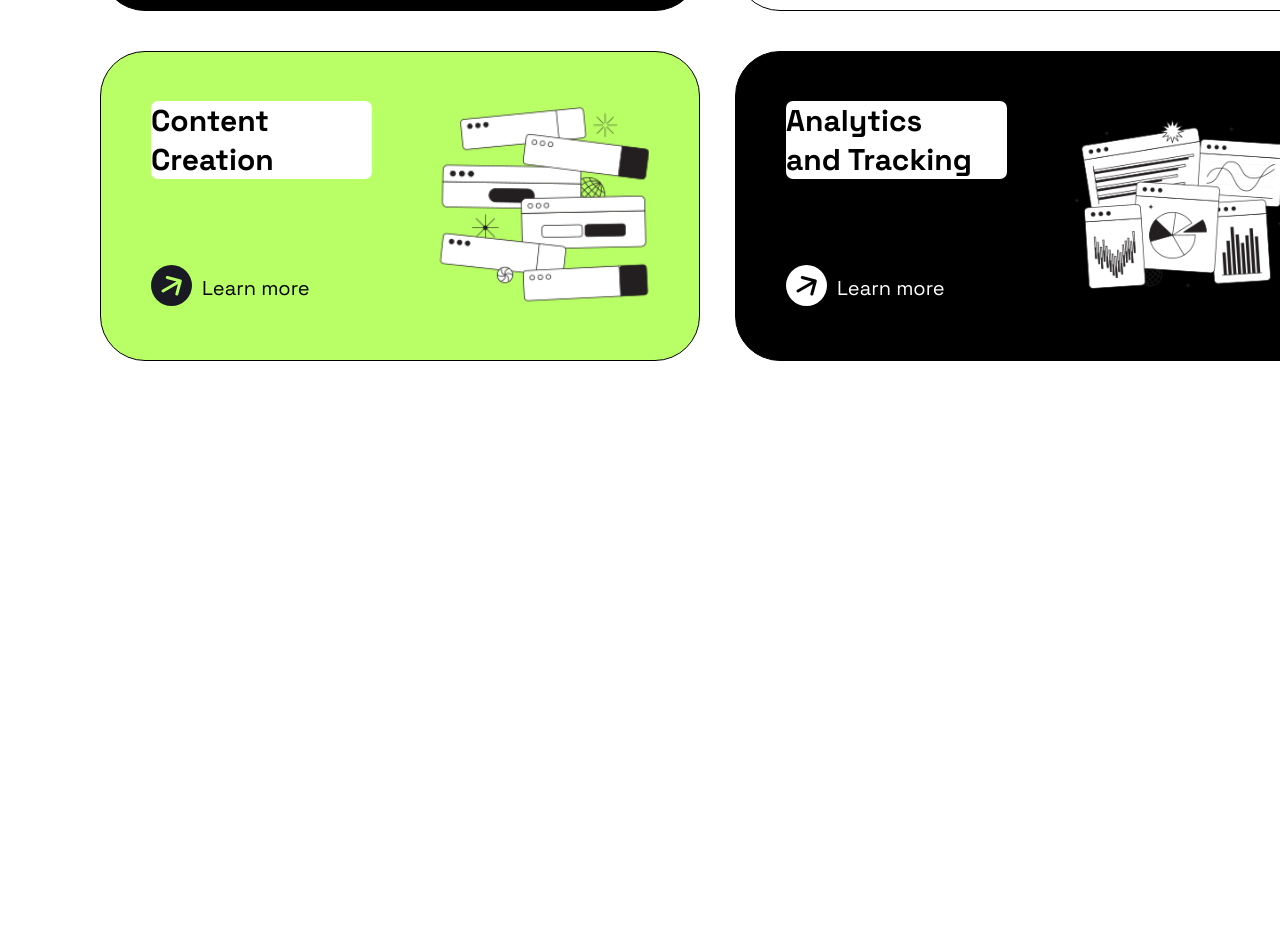
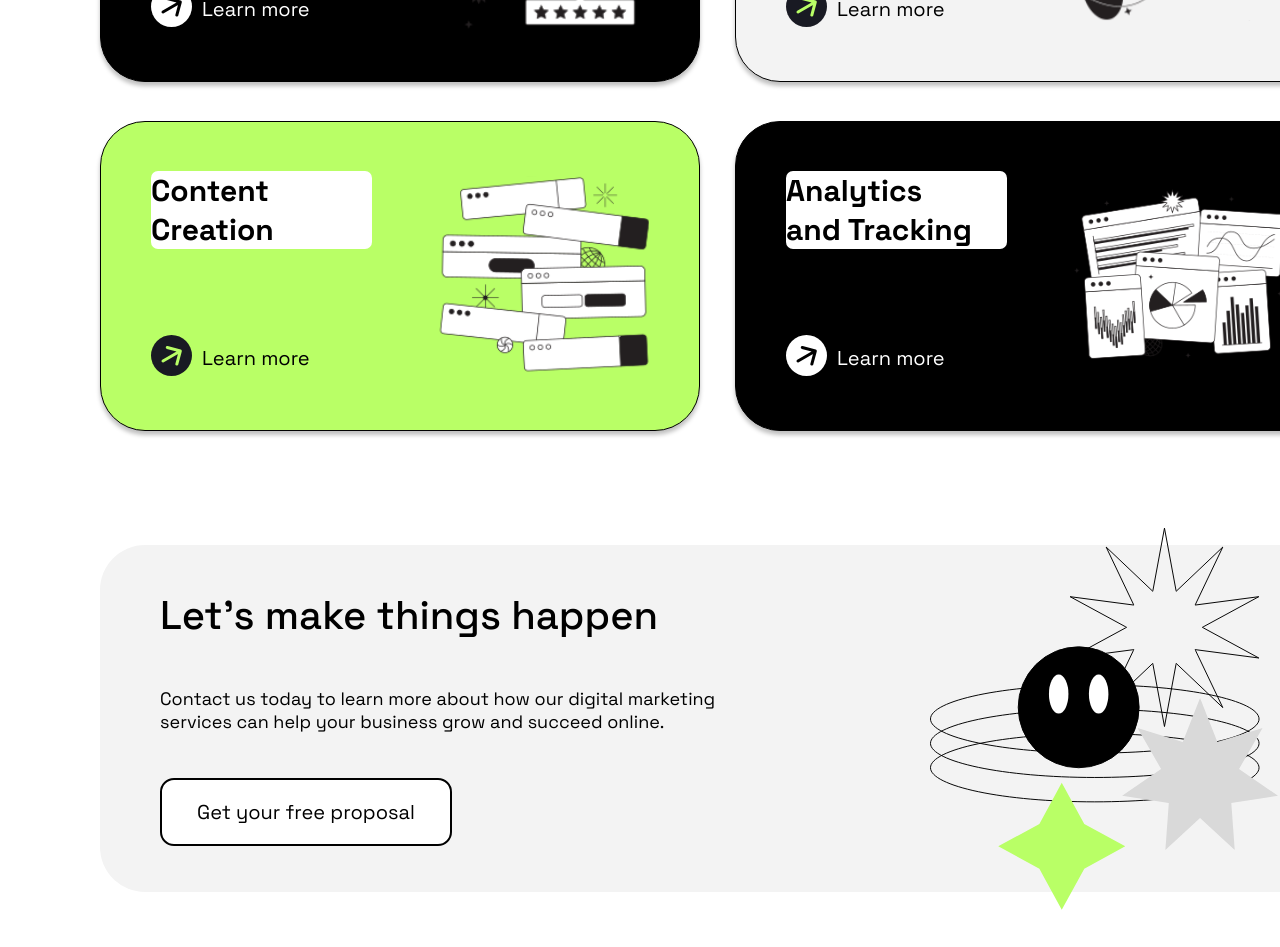
Before and after one commit to LucasCheer/Landing-page, a React (Vite) app: page / in a window 1280 px wide. Shown: the part 1660-2607 px from the top of the page. Built offline with nearby package versions, Linux system fonts and the light colour scheme.

Commit message:
Agrego CTA

```diff
--- a/src/App.jsx
+++ b/src/App.jsx
@@ -1,6 +1,7 @@
 import Footer from './sections/Footer.jsx'
 import Header from './sections/Header.jsx'
 import ServicesSection from './sections/ServicesSection.jsx'
+import Cta from './components/Cta.jsx'
 import './styles/main.scss'
 
 function App() {
@@ -9,6 +10,7 @@ function App() {
     <main className='main'>
       <Header />
       <ServicesSection />
+      <Cta />
       <Footer />
     </main>
   )
--- /dev/null
+++ b/src/components/Cta.jsx
@@ -0,0 +1,20 @@
+import Button from '../components/Button'
+import '../styles/components/Cta.scss'
+import ilusCta from '../assets/images/illutrations/ilus-cta.svg'
+
+const Cta = () => {
+  return (
+    <div className='cta-container'>
+      <div className='cta'>
+        <div className='cta-header'>
+            <h6 className='cta-title'>Let’s make things happen</h6>
+            <p className='cta-text'>Contact us today to learn more about how our digital marketing services can help your business grow and succeed online.</p>
+            <Button text='Get your free proposal' color='primary'/>
+        </div>
+        <img className='cta-image' src={ilusCta} alt="Ilustration" />
+      </div>
+    </div>
+  )
+}
+
+export default Cta
--- a/src/styles/components/Card.scss
+++ b/src/styles/components/Card.scss
@@ -7,6 +7,7 @@
   height: 310px;
   border: 1px solid #000000;
   border-radius: 45px;
+  box-shadow: 0px 4px 4px rgba(0, 0, 0, 0.25);
     .header-card{
       display: flex;
       flex-direction: column;
@@ -32,7 +33,7 @@
 }
 
 .white{
-  background-color: #FFFFFF;
+  background-color: #F3F3F3;
   color: #000000;
     .header-card{
       .title-card{
--- /dev/null
+++ b/src/styles/components/Cta.scss
@@ -0,0 +1,36 @@
+.cta-container{
+  width: 100%;
+  height: 394px;
+  display: flex;
+  justify-content: center;
+  align-items: center;
+    .cta{
+      background-color: #F3F3F3;
+      width: 1240px;
+      height: 347px;
+      padding: 0 60px;
+      display: flex;
+      justify-content: space-between;
+      align-items: center;
+      border-radius: 45px;
+        .cta-header{
+          color: #000000;
+          width: 50%;
+          height: 100%;
+          display: flex;
+          flex-direction: column;
+          justify-content: space-evenly;
+            .cta-title{
+              font-size: 40px;
+              font-weight: 500;
+            }
+            .cta-text{
+              font-size: 18px;
+            }
+        }
+        .cta-image{
+          width: 350px;
+          height: 394px;
+        }
+    }
+}
--- a/src/styles/main.scss
+++ b/src/styles/main.scss
@@ -18,4 +18,5 @@ body{
   flex-direction: column;
   justify-content: start;
   align-items: center;
+  gap: 90px;
 }
--- a/src/styles/sections/Header.scss
+++ b/src/styles/sections/Header.scss
@@ -1,5 +1,5 @@
 .header{
-  margin-top: 50px;
+  margin-top: 30px;
   display: flex;
   flex-direction: column;
   justify-content: space-between;
--- a/src/styles/sections/ServicesSection.scss
+++ b/src/styles/sections/ServicesSection.scss
@@ -1,5 +1,4 @@
 .service-section{
-  padding-top: 100px;
   width: 100%;
   height: 1200px;
   display: flex;
@@ -9,7 +8,7 @@
   .title-container{
     width: 100%;
     display: flex;
-    gap: 20px;
+    margin: 70px 0;
       h4{
         font-size: 40px;
         background-color: #B9FF66;
```
Also changed, not shown: src/sections/ServicesSection.jsx (+30 -6 lines), src/assets/images/illutrations/ilus-cta.svg (added).
